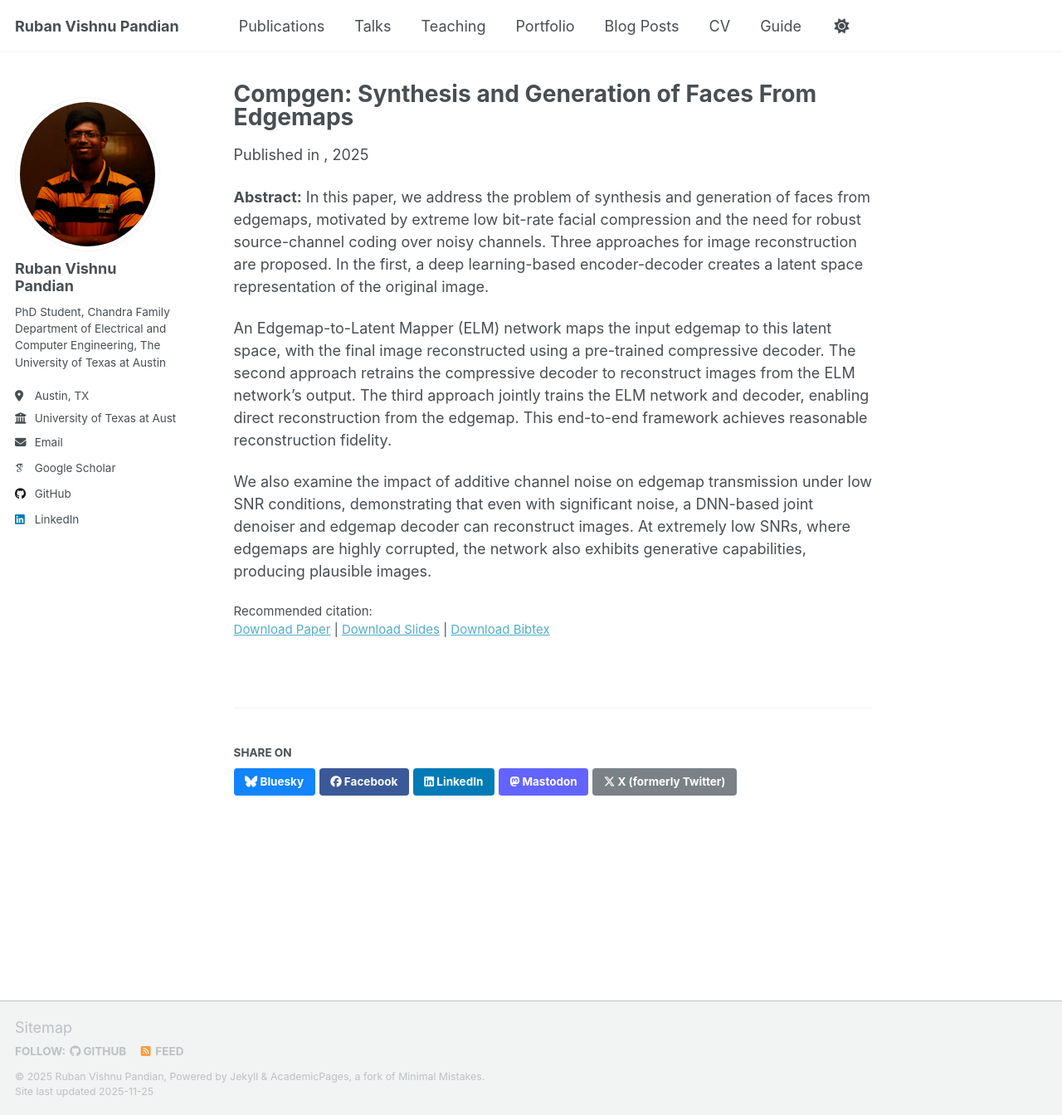
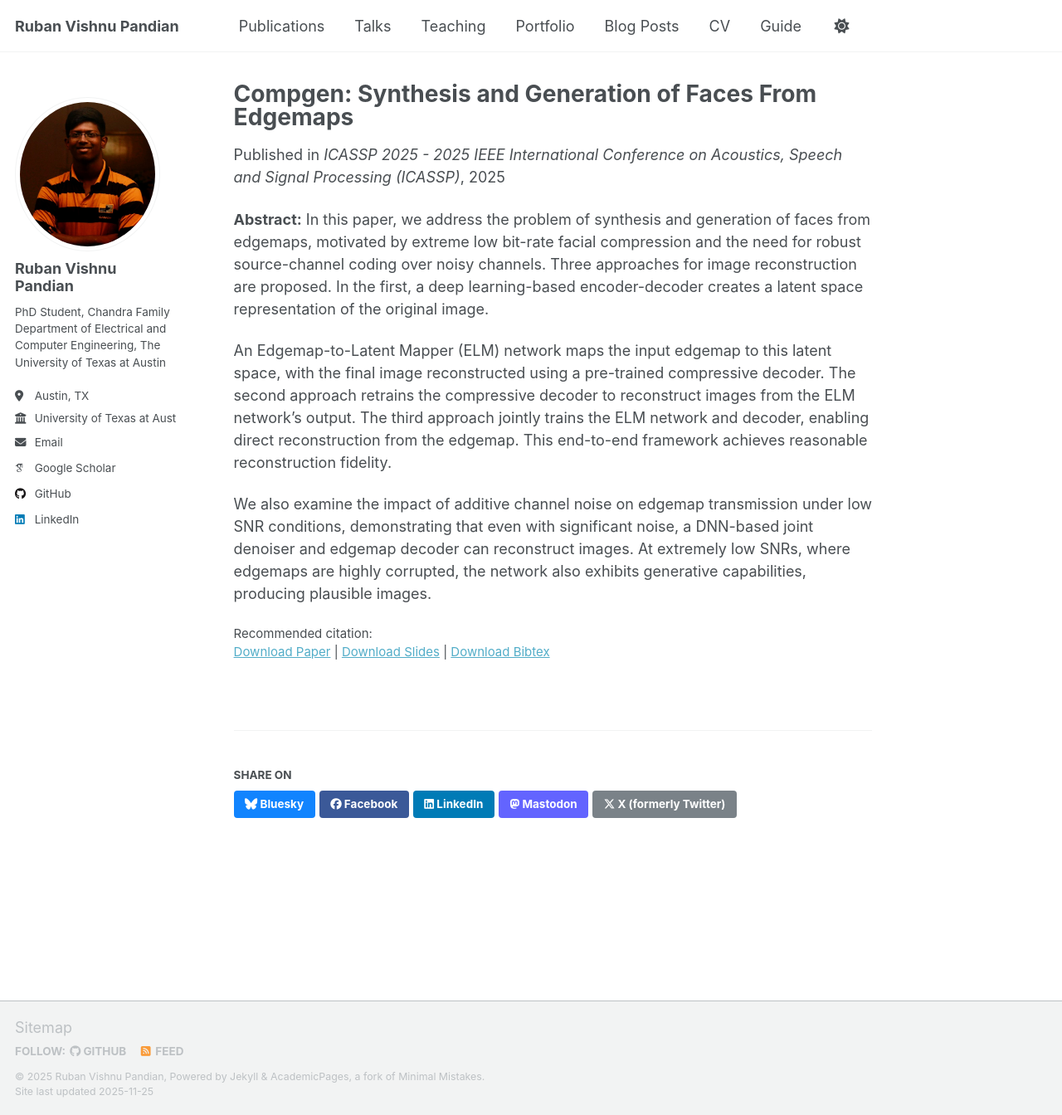
Before and after one commit to Ruban-VP/Ruban-VP.github.io, a Jekyll site: the page built from _publications/paper_1.md, in a window 1280 px wide and 1344 px high. Shown: the whole window at 83% size. Built offline with Jekyll 4.4.1, drawn with Linux system fonts in a browser that asks for light colours; some web fonts are replaced; a script that is not in the unit is left out.

Commit message:
found the issue

```diff
--- a/_publications/paper_1.md
+++ b/_publications/paper_1.md
@@ -1,11 +1,11 @@
 ---
 title: "Compgen: Synthesis and Generation of Faces From Edgemaps"
 collection: publications
-category: manuscripts
+category: conferences
 permalink: /publication/paper_1
 excerpt: ''
 date: 2025-04-06
-venue: ''
+venue: 'ICASSP 2025 - 2025 IEEE International Conference on Acoustics, Speech and Signal Processing (ICASSP)'
 slidesurl: ''
 paperurl: ''
 bibtexurl: 'https://Ruban-VP.github.io/files/paper_1_bibtex.bib'
```
